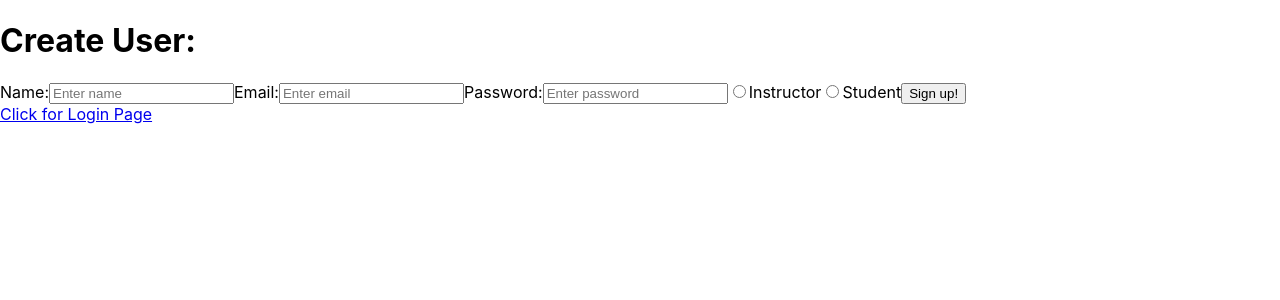
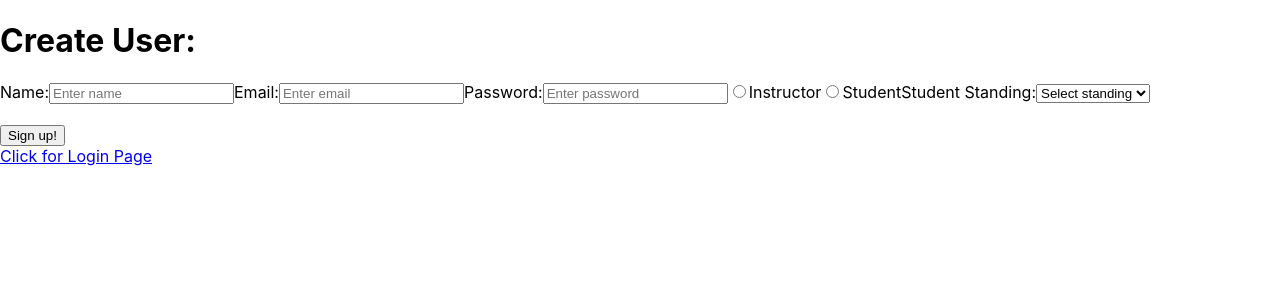
Before and after one commit to shaheerkhan8476/aimlab, a React (Create React App) app in the folder frontend/: page / in a window 1280 px wide. Shown: the top 300 px of the page. Built offline with nearby package versions, Linux system fonts and the light colour scheme.

Commit message:
Created Student Standing Option

```diff
--- a/frontend/src/pages/CreateUser.js
+++ b/frontend/src/pages/CreateUser.js
@@ -9,6 +9,7 @@ function CreateUser()
         email: '',
         password: '',
         isAdmin: null,
+        studentStanding : '',
     });
 
     //Listen for user adjustment of html and apply to form
@@ -104,7 +105,21 @@ function CreateUser()
 
                 </input>
                 <label htmlFor="Student">Student</label>
+                <label htmlFor="studentStanding">Student Standing:</label>
+                <select
+                    id="studentStanding"
+                    name="studentStanding"
+                    value={formData.studentStanding}
+                    onChange={handleChange}
+                    required
+                >
+                    <option value="">Select standing</option>
+                    <option value="resident">Resident</option>
+                    <option value="clerkship">Clerkship</option>
+                    <option value="medStudent">Med Student</option>
+                </select>
 
+                <br /><br />
 
 
                 <button type="submit">Sign up!</button>
```
